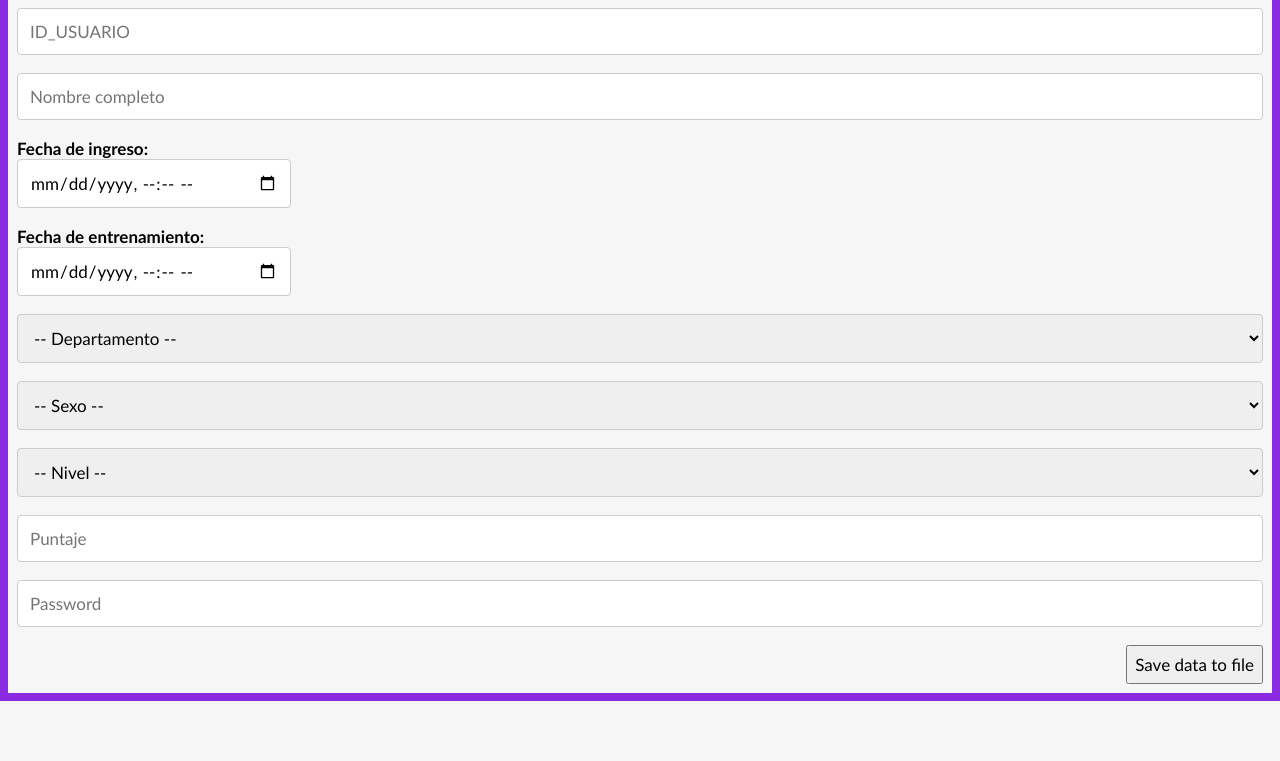
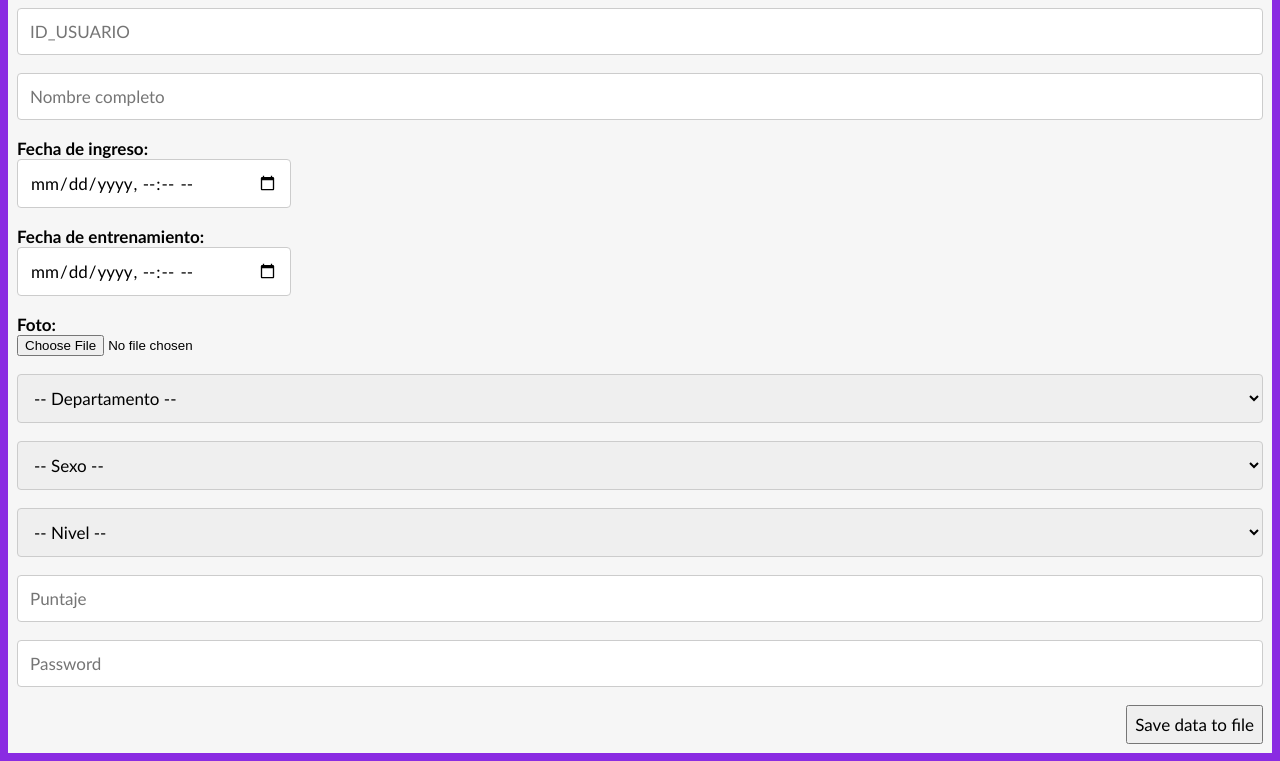
Before and after one commit to Pablo-pixtm-365/web-users, a Flask app: template templates/index.html in a window 1280 px wide. Shown: the part 107-868 px from the top of the page. Before the commit the page ends 808 px from the top, so only its background shows below. Run offline with Flask 2, Linux system fonts and the light colour scheme; the template is opened without the code that fills it, so the values that code supplies are empty.

Commit message:
commit safe 1-11-2023

```diff
--- a/main.py
+++ b/main.py
@@ -1,4 +1,4 @@
-from flask import Flask, render_template, redirect, session, url_for, request, session
+from flask import Flask, render_template, redirect, session, url_for, request, session, flash
 from sqlalchemy.engine import URL
 from sqlalchemy import create_engine
 from flask_sqlalchemy import SQLAlchemy
@@ -8,11 +8,7 @@ from sqlalchemy.sql import text
 app = Flask(__name__)
 
 
-connection_string = ('Driver={SQL Server};'
-                      'Server=kukulcan\sqlserver;'
-                      'Database=ENTRENAMIENTO_PRUEBAS;'
-                      'UID=pduarte;'
-                      'PWD=Eduardo_3290')
+connection_string = ("")
 
 
 connection_url = URL.create("mssql+pyodbc", query={"odbc_connect": connection_string})
@@ -30,18 +26,26 @@ def index():
         if "username" in request.form and "password" in request.form:
             username = request.form["username"]
             password = request.form["password"]
-            cursor = db.session.execute("SELECT * FROM usuario WHERE usuario=:val1 AND Contra=:val2", {'val1': username, 'val2':password})
+            cursor = db.session.execute("SELECT usuario, Contra FROM usuario WHERE usuario=:val1 AND Contra=:val2", {'val1': username, 'val2':password})
             info = cursor.fetchone()
 
+            #print(username)
+            #print(password)
+            #print(info)
             if info is not None:
-                if info["usuario"] == username and info["Contra"] == password:
-                    return "LOGIN SUCCESSFULL"
+                if str(info["usuario"]) == username and info["Contra"] == password:
+                    return redirect(url_for("form"))
             else:
-                return "ERROR WITH THE LOGING"
+                flash('Wrong email or password')
+                return render_template("account.html")
 
     return render_template("account.html")
 
-#@app.route('/register')
+
+
+@app.route('/login/register', methods=['GET', 'POST'])
+def form():
+    return render_template("index.html")
 
 
 if __name__ == '__main__':
--- a/static/styles.css
+++ b/static/styles.css
@@ -40,7 +40,8 @@ input[type="button"] {
 }
 
 label[for="Fecha de ingreso"],
-label[for="Fecha de entrenamiento"] {
+label[for="Fecha de entrenamiento"],
+label[for="upload"] {
 
     font: 17px Calibri;
     width: 100%;
--- a/templates/index.html
+++ b/templates/index.html
@@ -10,13 +10,14 @@
 
 </head>
 <body>
+
     <div class="login">
         <h1>Testing...</h1>
     </div>
-
     <form action="" method="POST">
         <!--Add few elements to the form-->
         <!--<h1>Save HTML Form data as text File using...</h1> -->
+
         <div>
           <input type="text" id="txtName" placeholder="ID_USUARIO" />
         </div>
@@ -34,7 +35,10 @@
             <label for="Fecha de entrenamiento">Fecha de entrenamiento:</label><br>
             <input type="datetime-local" id="txtEntrenamiento" placeholder="Fecha de entrenamiento">
         </div>
-
+        <div>
+          <label for="upload">Foto:</label><br>
+          <input type="file" id="myFile" name="filename" placeholder="Subir foto">
+        </div>
         <div>
             <select>
                 <option selected value="">-- Departamento --</option>
```
Also changed, not shown: templates/account.html (line endings or trailing spaces).
